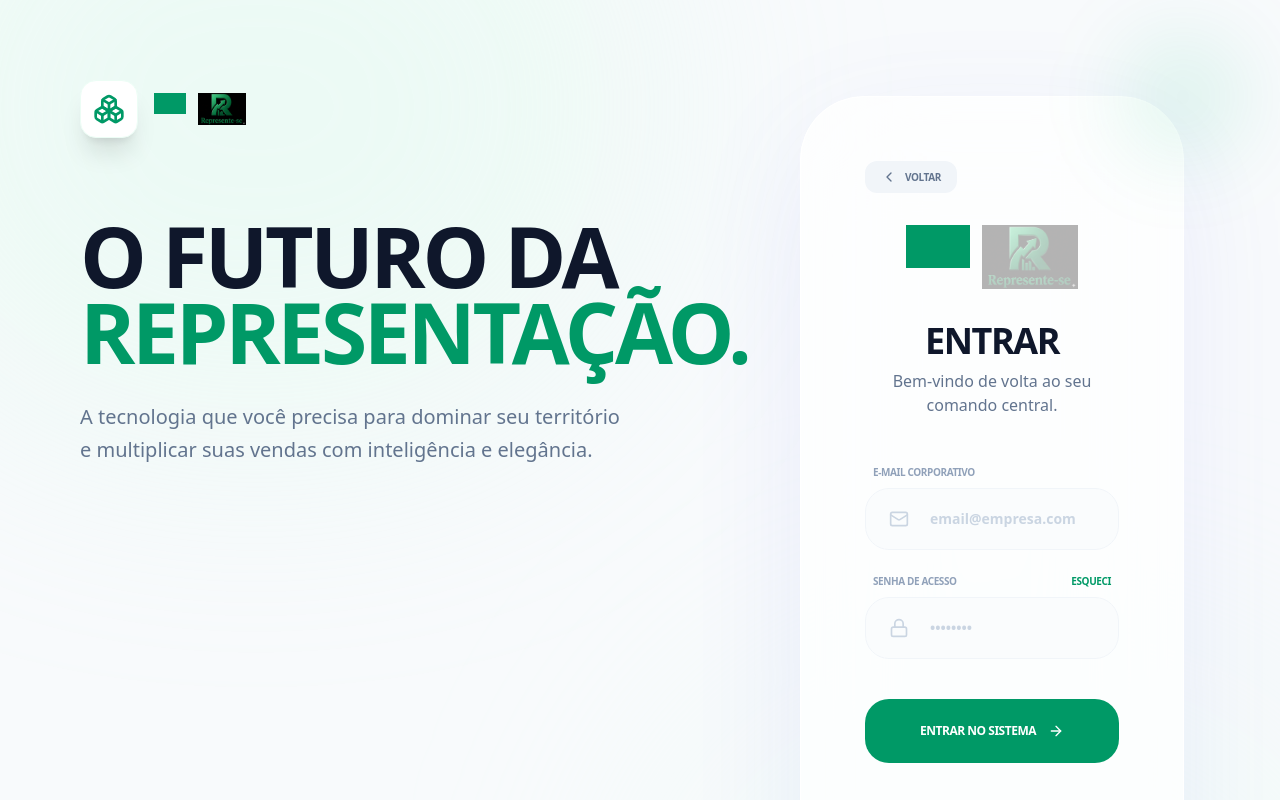
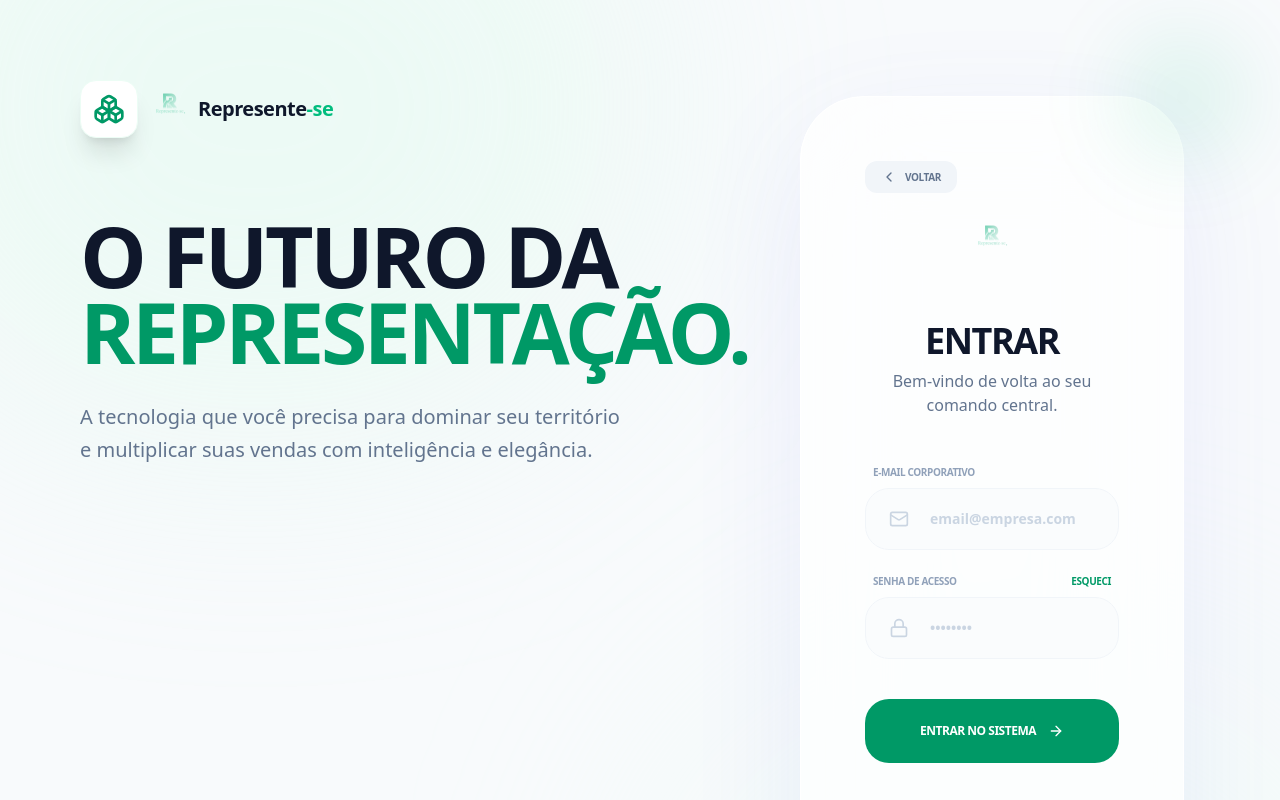
Before and after one commit to PedroBorelaManzi/Represente-Me-, a React (Vite) app: page /login in a window 1280 px wide. Shown: the top 800 px of the page. Built offline with nearby package versions, Linux system fonts and the light colour scheme; no server answers.

Commit message:
feat: add Logo component with CSS-based background removal and emerald gradient effect

```diff
--- a/src/components/Logo.tsx
+++ b/src/components/Logo.tsx
@@ -10,11 +10,12 @@ export const Logo: React.FC<LogoProps> = ({ className = "h-8", showText = false
   return (
     <div className={`flex items-center gap-3 ${className}`}>
       {/*
-        Ajuste técnico: Usamos mask-image para tratar o preto da imagem como canal alpha.
-        Isso garante que onde for preto na sua imagem original, ficará transparente no site.
+        Técnica de Remoção de Fundo Preto via CSS Puro:
+        Usamos mask-image em conjunto com luminância para fazer o preto ser transparente
+        e o resto (verde) ser opaco. Isso funciona perfeitamente para sua imagem.
       */}
       <div
-        className="h-full aspect-square bg-emerald-600"
+        className="h-full w-auto min-w-[32px] bg-emerald-600 relative group"
         style={{
           maskImage: `url(${logoUrl})`,
           WebkitMaskImage: `url(${logoUrl})`,
@@ -22,14 +23,20 @@ export const Logo: React.FC<LogoProps> = ({ className = "h-8", showText = false
           WebkitMaskSize: 'contain',
           maskRepeat: 'no-repeat',
           WebkitMaskRepeat: 'no-repeat',
+          maskMode: 'luminance',
+          WebkitMaskMode: 'luminance'
         }}
-      />
-      {/* Fallback para garantir visibilidade da tipografia se ela estiver no png */}
-      <img
-        src={logoUrl}
-        alt="Represente-se"
-        className="h-full w-auto mix-blend-screen brightness-125 saturate-150"
-      />
+        title="Represente-se"
+      >
+        {/* Camada de brilho esmeralda para dar o efeito 3D premium */}
+        <div className="absolute inset-0 bg-gradient-to-tr from-emerald-400 to-emerald-600 opacity-90" />
+      </div>
+
+      {showText && (
+        <span className="font-bold text-xl tracking-tight text-slate-900 dark:text-white">
+          Represente<span className="text-emerald-500">-se</span>
+        </span>
+      )}
     </div>
   );
 };
```
